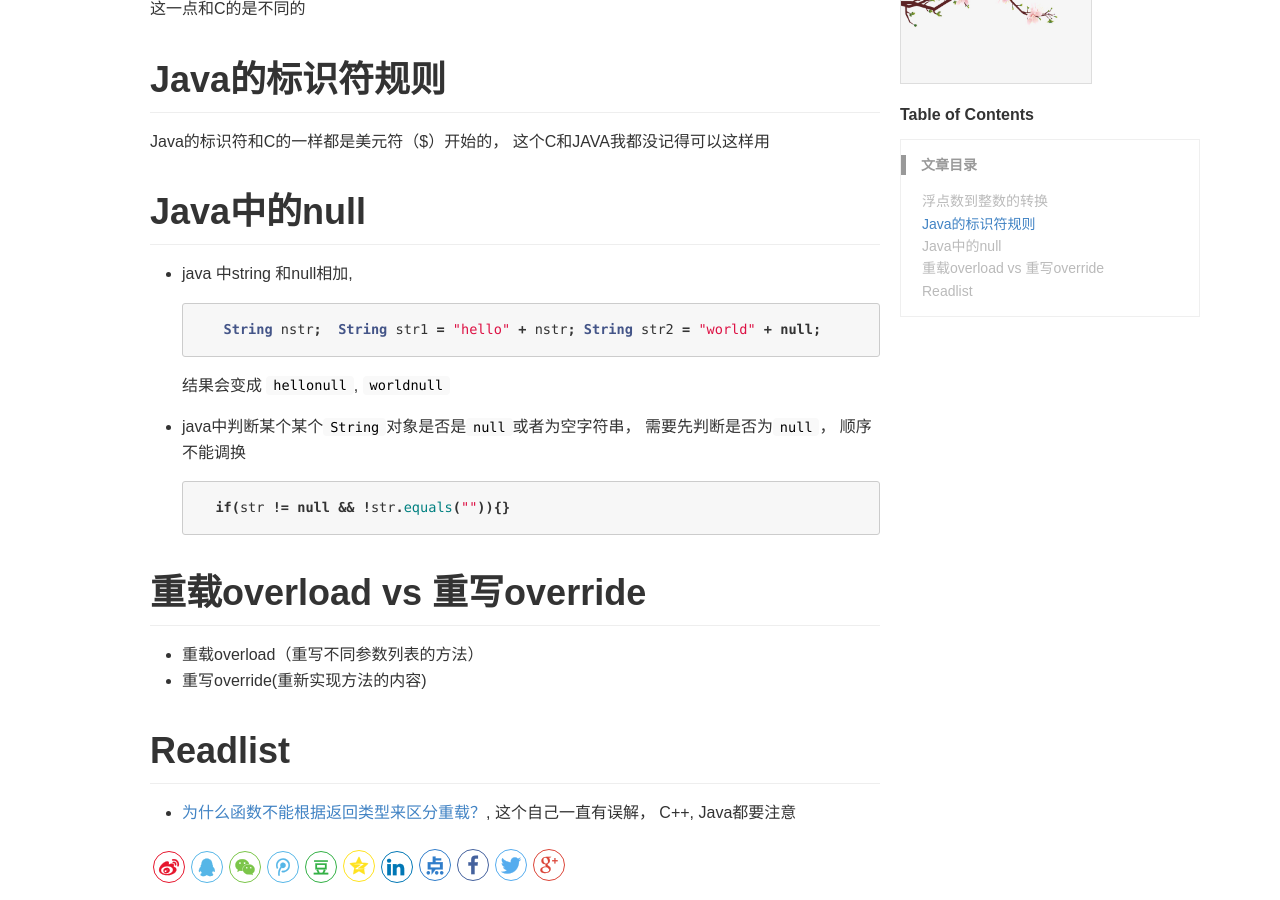
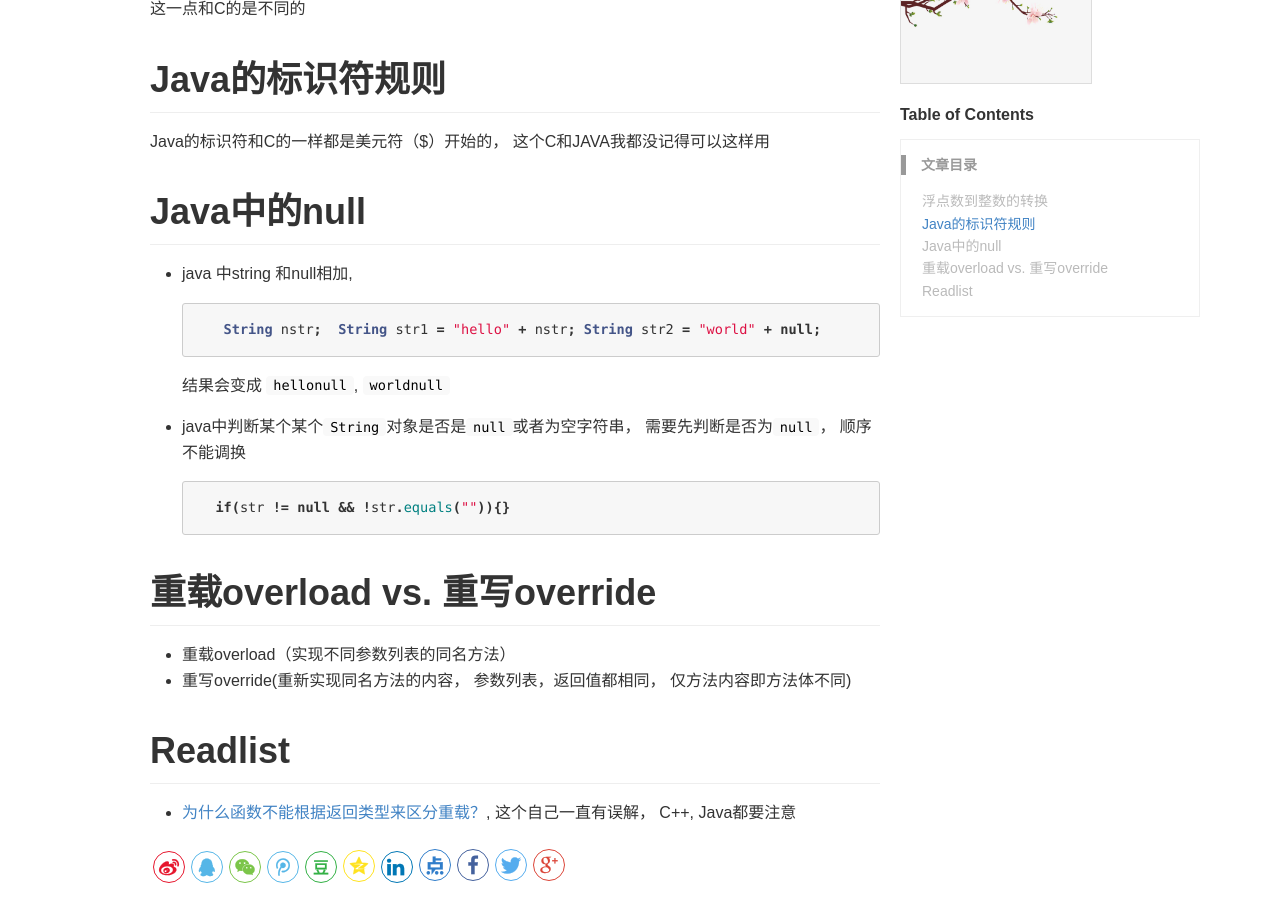
Before and after one commit to alanackart/alanackart.github.io, a Jekyll site: the page built from _posts/2019-05-26-java note.md, in a window 1280 px wide and 900 px high, scrolled down 468 px. Built offline with Jekyll 4.4.1, drawn with Linux system fonts in a browser that asks for light colours; comment, search, counter and statistics services are not loaded.

Commit message:
minor update

````diff
--- a/_posts/2019-05-26-java note.md
+++ b/_posts/2019-05-26-java note.md
@@ -38,10 +38,10 @@ Java的标识符和C的一样都是美元符（$）开始的， 这个C和JAVA
     if(str != null && !str.equals("")){}
     ```
 
-# 重载overload vs 重写override
+# 重载overload vs. 重写override
 
-- 重载overload（重写不同参数列表的方法）
-- 重写override(重新实现方法的内容)
+- 重载overload（实现不同参数列表的同名方法）
+- 重写override(重新实现同名方法的内容， 参数列表，返回值都相同， 仅方法内容即方法体不同)
 
 # Readlist
 
````
